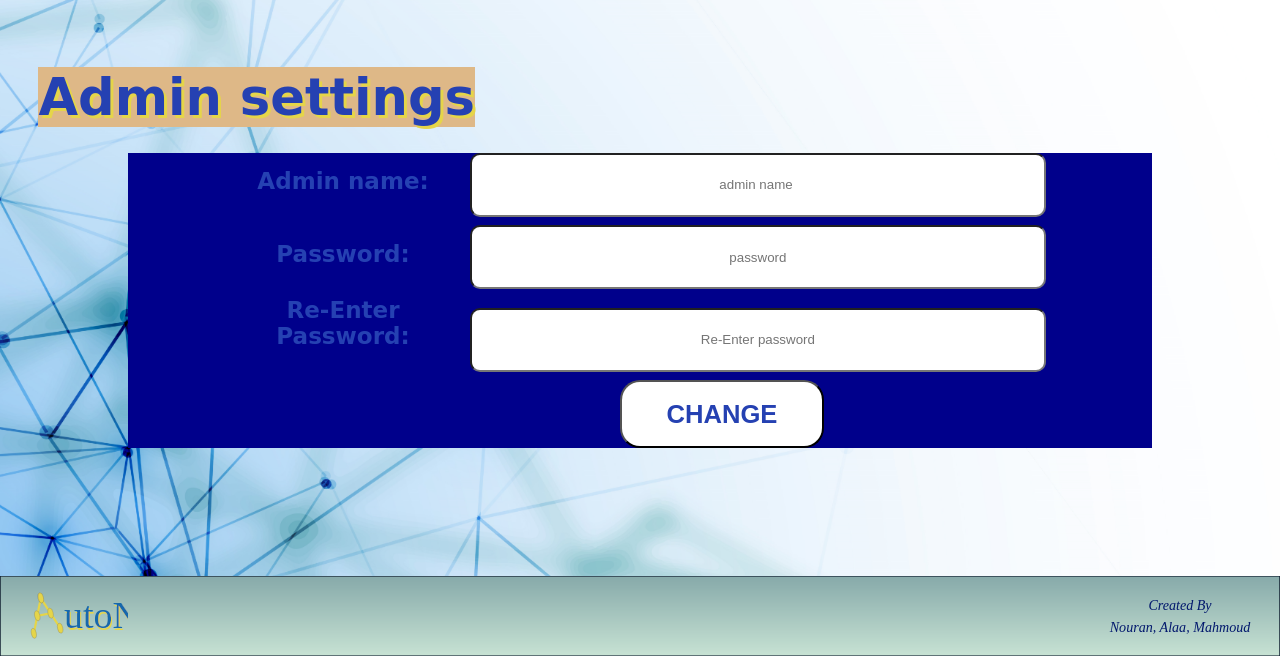
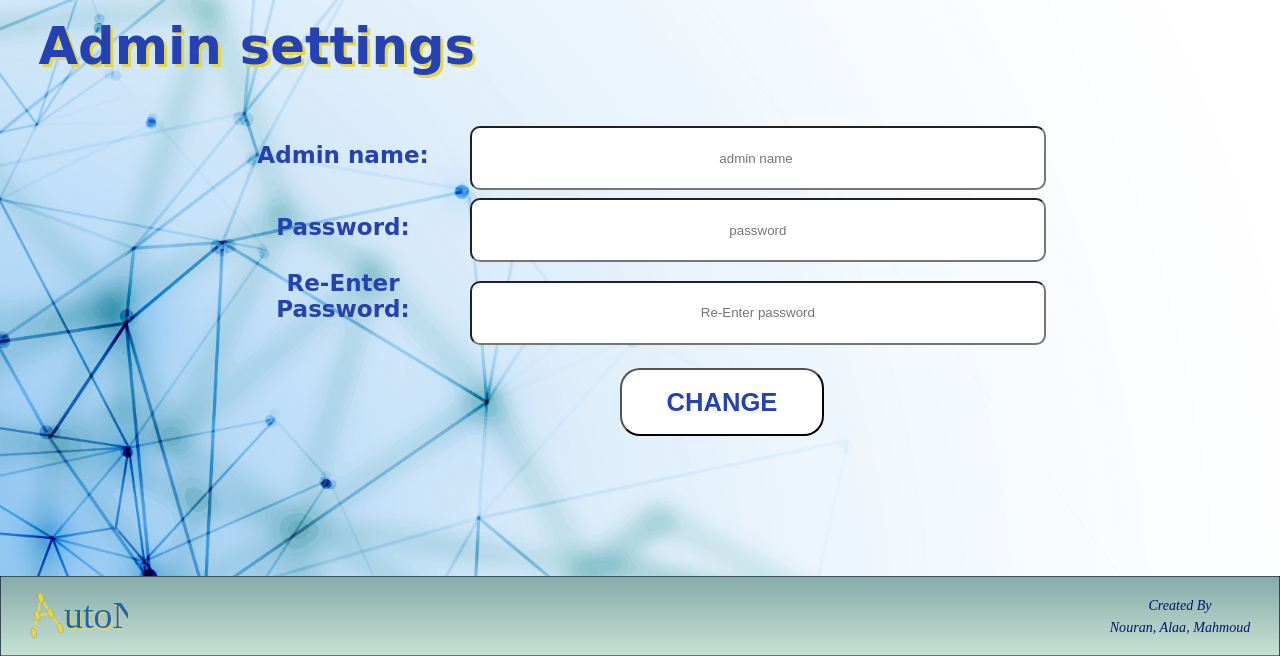
Before and after one commit to Nouran-Ebrahim/Graduation_Project, a PHP site: page /pages/admin_settings.html in a window 1280 px wide. Shown: the part 144-800 px from the top of the page. Run offline with PHP 8.4, Linux system fonts and the light colour scheme.

Commit message:
admine router

```diff
--- a/css/style.css
+++ b/css/style.css
@@ -139,6 +139,7 @@
     border-radius: 20px;
     margin-left: 48%;
     color: #2541B2;
+    margin-top: 15px;
 }
 input[name="log"]:hover{
     background: #E5D549;
@@ -187,21 +188,27 @@
 /* login ending */
 
 /*admin settings starting*/
-
+.admin_container{
+    display: flex;
+    flex-direction: column;
+    width: 100%;
+    height: 100%;
+    justify-content: flex-start;
+    /*background-color: aqua;*/
+    align-items: center;
+}
 .Admin_settings{
     align-self: flex-start;
     margin-left: 3%;
-    margin-bottom: 2%;
+    margin-bottom: 50px;
     font-family: 'Turret Road', cursive;
     color: #2541B2;
     font-size: 4vw;
     text-shadow: 3px 3px #E5D549 ;
     font-weight: bold;
-    background-color: burlywood;
 }
 
 #form2{
-    background-color: darkblue;
     width: 80%;
 }
 .lab2{
--- a/pages/admin_settings.html
+++ b/pages/admin_settings.html
@@ -89,7 +89,7 @@
       </div>
     </div>
   </header>
-  <div class="login_container">
+  <div class="admin_container">
 
     <div class="Admin_settings">
       Admin settings
```
